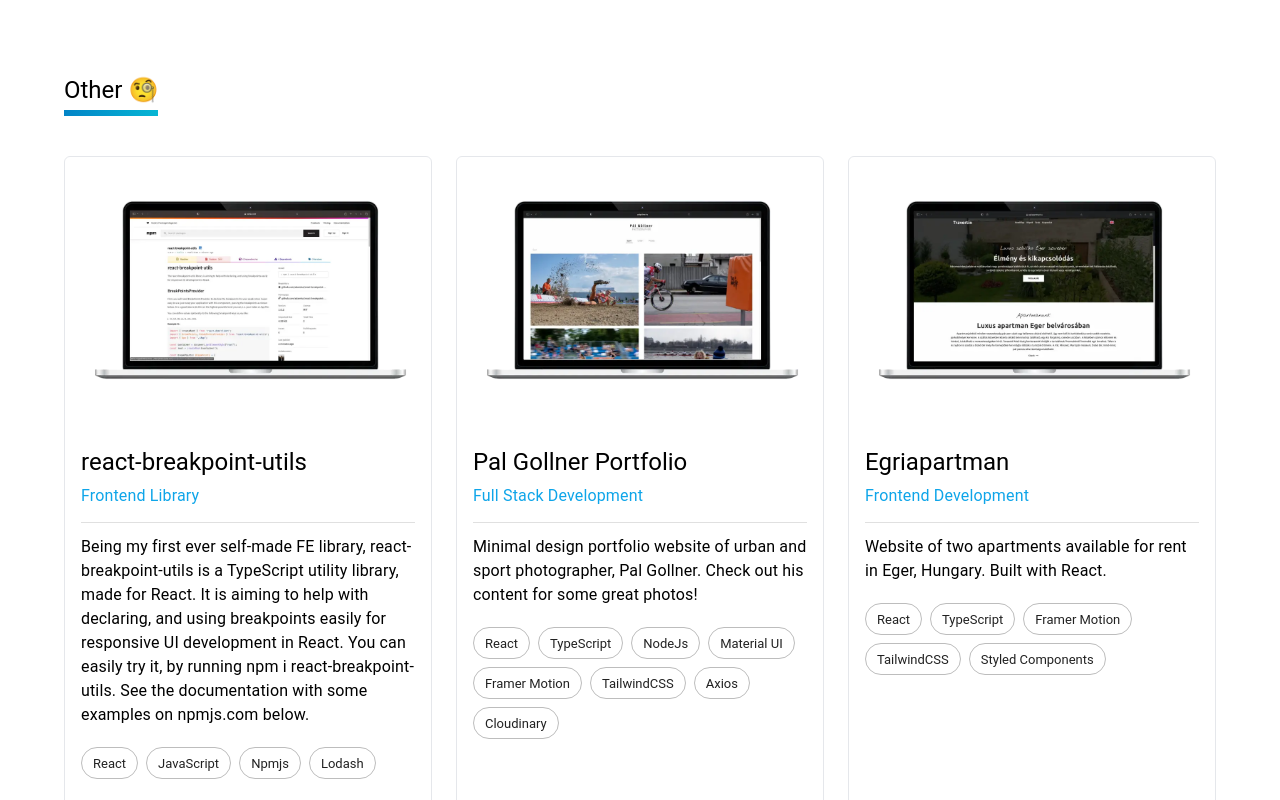
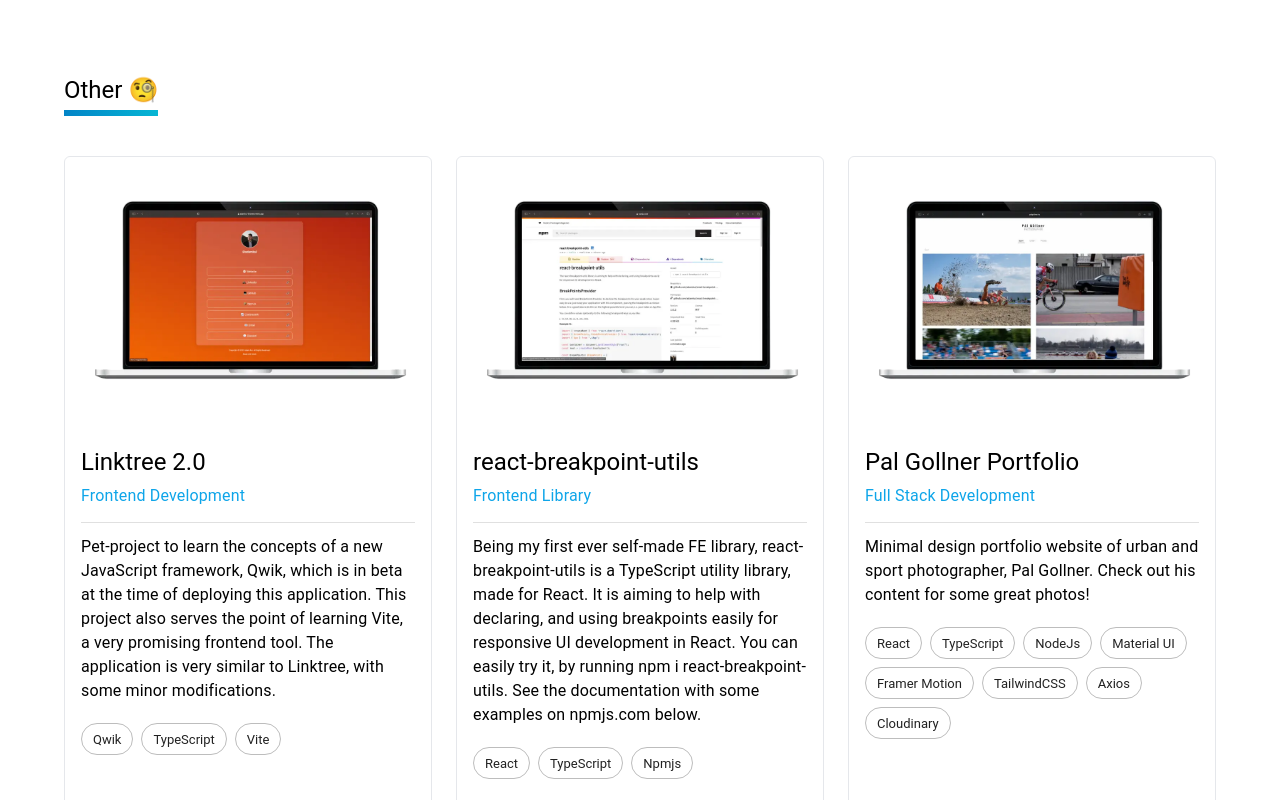
Before and after one commit to adamkui/nextjs-portfolio, a Next.js app: page /portfolio in a window 1280 px wide. Shown: the part 1460-2260 px from the top of the page. Built offline with nearby package versions, Linux system fonts and the light colour scheme; a web font is replaced by a local one.

Commit message:
Refresh links menu, tech stack and portfolio items

```diff
--- a/components/PortfolioCard/PortfolioCard.tsx
+++ b/components/PortfolioCard/PortfolioCard.tsx
@@ -6,6 +6,7 @@
   Chip,
   Divider,
   Grid,
+  Skeleton,
   Typography,
 } from "@mui/material";
 import cn from "classnames";
--- a/data/portfolioItems.ts
+++ b/data/portfolioItems.ts
@@ -46,11 +46,27 @@
 
 export const hobbyPortfolioItems: PortfolioItemProps[] = [
   {
+    titleTrlKey: "PORTFOLIO_LINKTREE_TITLE",
+    subtitleTrlKey: "PORTFOLIO_SUBTITLE_FRONTEND_DEVELOPMENT",
+    descriptionTrlKey: "PORTFOLIO_LINKTREE_DESCRIPTION",
+    imageSrc: "/assets/images/portfolio/linktree.webp",
+    chipContent: ["Qwik", "TypeScript", "Vite"],
+    buttonProps: [
+      {
+        href: "https://github.com/adamkui/qwik-link-tree",
+        label: "PORTFOLIO_VISIT_GITHUB",
+      },
+      {
+        href: "https://adamkui-linktree.netlify.app/",
+      },
+    ],
+  },
+  {
     titleTrlKey: "PORTFOLIO_REACT_BREAKPOINT_UTILS_TITLE",
     subtitleTrlKey: "PORTFOLIO_SUBTITLE_FRONTEND_LIBRARY",
     descriptionTrlKey: "PORTFOLIO_REACT_BREAKPOINT_UTILS_DESCRIPTION",
     imageSrc: "/assets/images/portfolio/react_breakpoint_utils.webp",
-    chipContent: ["React", "JavaScript", "Npmjs", "Lodash"],
+    chipContent: ["React", "TypeScript", "Npmjs"],
     buttonProps: [
       {
         href: "https://github.com/adamkui/react-breakpoint-utils",
--- a/data/techStackItems.tsx
+++ b/data/techStackItems.tsx
@@ -23,6 +23,7 @@
   SiTailwindcss,
   SiTestinglibrary,
   SiTypescript,
+  SiVite,
 } from "react-icons/si";
 import { TbBrandNextjs } from "react-icons/tb";
 import { texts } from ".";
@@ -35,6 +36,7 @@
   "PROGRAMMING_LANGUAGE" = "PROGRAMMING_LANGUAGE",
   "FRONTEND_FRAMEWORK" = "FRONTEND_FRAMEWORK",
   "FRONTEND_LIBRARY" = "FRONTEND_LIBRARY",
+  "FRONTEND_TOOLING" = "FRONTEND_TOOLING",
   "UI_KIT" = "UI_KIT",
   "RUNTIME_ENVIRONMENT" = "RUNTIME_ENVIRONMENT",
   "BACKEND_FRAMEWORK" = "BACKEND_FRAMEWORK",
@@ -631,6 +633,17 @@
     href: "https://www.npmjs.com/package/react-breakpoint-utils",
     category: TechStackItemCategory.FRONTEND_LIBRARY,
   },
+  {
+    title: "Vite",
+    href: "https://vitejs.dev/",
+    category: TechStackItemCategory.FRONTEND_TOOLING,
+    icon: <SiVite size={72} color="#636cff" />,
+  },
+  {
+    title: "Qwik",
+    href: "https://qwik.builder.io/",
+    category: TechStackItemCategory.FRONTEND_FRAMEWORK,
+  },
 ];
 
 const getItemsByCategory = (category: TechStackItemCategory) => {
--- a/data/texts.json
+++ b/data/texts.json
@@ -8,6 +8,7 @@
   "LINK_MENU_NPMJS": "NpmJs",
   "LINK_MENU_LINKEDIN": "LinkedIn",
   "LINK_MENU_CODERSRANK": "CodersRank",
+  "LINK_MENU_LINKTREE": "Linktree",
   "SCROLL_TO_TOP": "Scroll to top",
   "WELCOME_TEXT_1": "Welcome.",
   "WELCOME_TEXT_2": "My name is Adam Kui.",
@@ -42,6 +43,7 @@
   "TECH_STACK_BACKEND_LIBRARY": "Backend Library",
   "TECH_STACK_FRONTEND_FRAMEWORK": "Frontend Framework",
   "TECH_STACK_FRONTEND_LIBRARY": "Frontend Library",
+  "TECH_STACK_FRONTEND_TOOLING": "Frontend Tooling",
   "TECH_STACK_CSS_FRAMEWORK": "CSS Framework",
   "TECH_STACK_CSS_PREPROCESSOR": "CSS Preprocessor",
   "TECH_STACK_UI_KIT": "UI Kit",
@@ -72,6 +74,8 @@
   "PORTFOLIO_GEORGE_ADMIN_DESCRIPTION": "George Admin is an internal web application designed for desktop only. Its features contains two different messengers, query and administration pages for different purposes. I'm responsible for the same tasks as in George Store's.",
   "PORTFOLIO_GEORGE_MOCK_BACKEND_TITLE": "George Mock Backend",
   "PORTFOLIO_GEORGE_MOCK_BACKEND_DESCRIPTION": "Two NodeJS and ExpressJS mock backend applications, for test environment independent frontend development.",
+  "PORTFOLIO_LINKTREE_TITLE": "Linktree 2.0",
+  "PORTFOLIO_LINKTREE_DESCRIPTION": "Pet-project to learn the concepts of a new JavaScript framework, Qwik, which is in beta at the time of deploying this application. This project also serves the point of learning Vite, a very promising frontend tool. The application is very similar to Linktree, with some minor modifications.",
   "PORTFOLIO_REACT_BREAKPOINT_UTILS_TITLE": "react-breakpoint-utils",
   "PORTFOLIO_REACT_BREAKPOINT_UTILS_DESCRIPTION": "Being my first ever self-made FE library, react-breakpoint-utils is a TypeScript utility library, made for React. It is aiming to help with declaring, and using breakpoints easily for responsive UI development in React. You can easily try it, by running npm i react-breakpoint-utils. See the documentation with some examples on npmjs.com below.",
   "PORTFOLIO_PAL_GOLLNER_TITLE": "Pal Gollner Portfolio",
--- a/hooks/useGetLinkMenuItems.tsx
+++ b/hooks/useGetLinkMenuItems.tsx
@@ -1,8 +1,8 @@
-import CodeIcon from "@mui/icons-material/Code";
 import GitHubIcon from "@mui/icons-material/GitHub";
 import LinkedInIcon from "@mui/icons-material/LinkedIn";
 import { ReactElement } from "react";
 import { FaNpm } from "react-icons/fa";
+import { HiLink } from "react-icons/hi";
 import { SiCodersrank } from "react-icons/si";
 import { useSelector } from "react-redux";
 
@@ -52,6 +52,11 @@
         label: t("LINK_MENU_LINKEDIN"),
         href: "https://linkedin.com/in/adamkui",
       },
+      {
+        icon: <HiLink size={26} color={isDarkMode ? "white" : "#b62911"} />,
+        label: t("LINK_MENU_LINKTREE"),
+        href: "https://adamkui-linktree.netlify.app",
+      },
     ];
 
     return linkMenuItems;
```
Also changed, not shown: public/assets/images/portfolio/linktree.webp (added).
